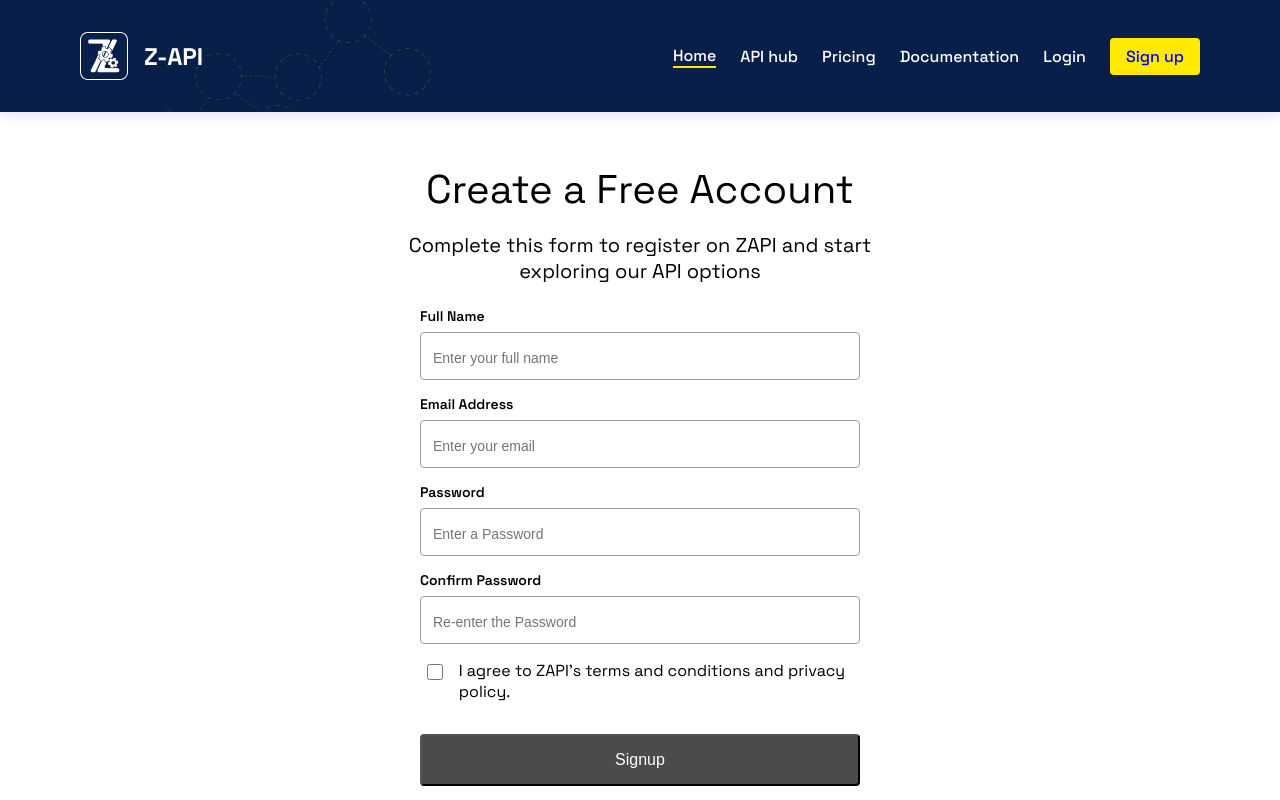
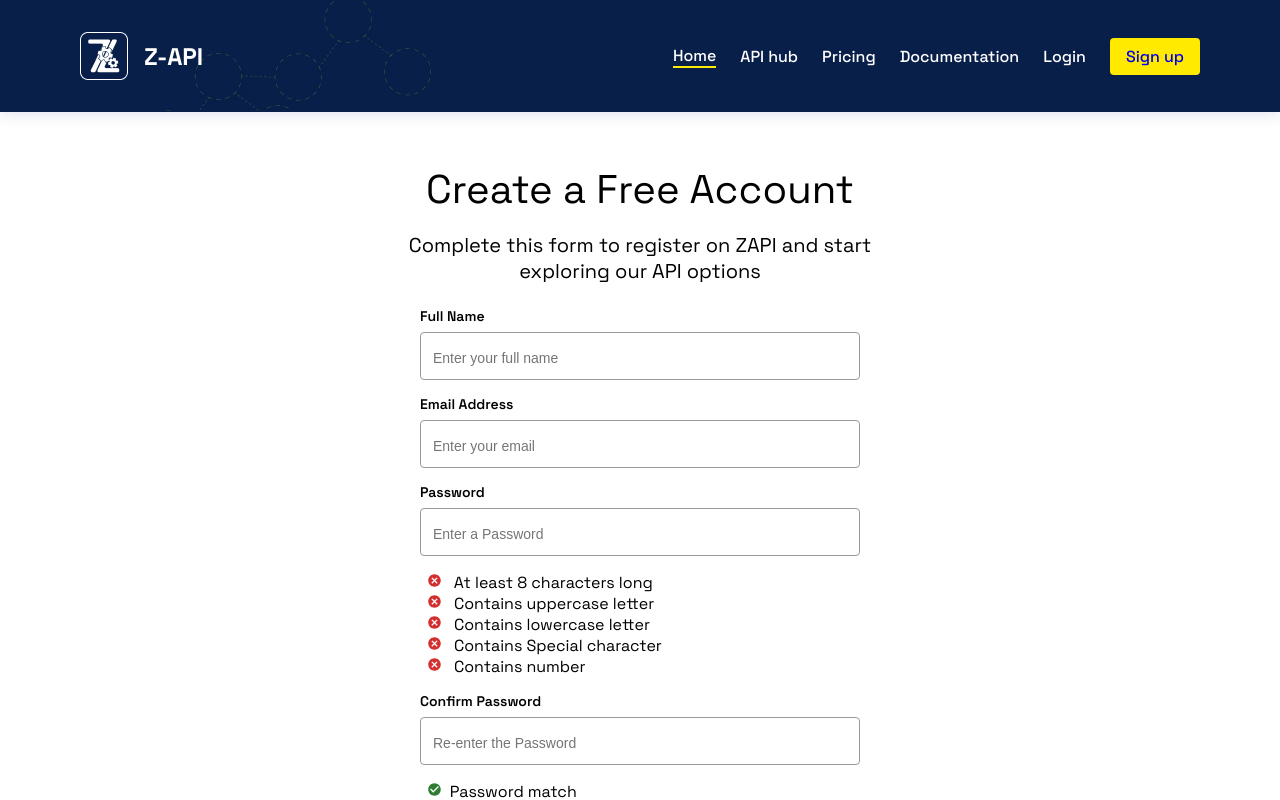
Before and after one commit to Zummit-Africa-Inc/Zapi-FE, a React (Vite) app: page /signup in a window 1280 px wide. Shown: the top 800 px of the page. Built offline with nearby package versions, Linux system fonts and the light colour scheme; no server answers.

Commit message:
added password validation

```diff
--- a/src/pages/Signup.tsx
+++ b/src/pages/Signup.tsx
@@ -1,9 +1,10 @@
 import React, { FormEvent, useEffect, useState } from "react";
 import { Stack, Typography, } from "@mui/material";
 import { makeStyles } from '@mui/styles';
-import { toast }  from "react-toastify";
+import { toast } from "react-toastify";
+import {CheckCircle, Cancel} from '@mui/icons-material';
 
-import { EMAIL_REGEX, PASSWORD_REGEX, MATCH_CHECKER }from "../utils"
+import { EMAIL_REGEX, PASSWORD_REGEX, MATCH_CHECKER, SPECIAL_CHAR }from "../utils"
 import { useContextProvider } from "../contexts/ContextProvider"
 import { useFormInputs, useHttpRequest } from "../hooks";
 import { Fallback } from "../components";
@@ -20,6 +21,17 @@ const Signup:React.FC = () => {
   const { clearError, error, loading, sendRequest } = useHttpRequest();
   const { handleClicked } = useContextProvider();
   const [message, setMessage] = useState<string>("")
+
+  const [validLength, setValidLength] = useState(false);
+  const [hasNumber, setHasNumber] = useState(false);
+  const [upperCase, setUpperCase] = useState(false);
+  const [lowerCase, setLowerCase] = useState(false);
+  const [specialChar, setSpecialChar] = useState(false);
+  const [match, setMatch] = useState(false);
+  const [requiredLength, setRequiredLength] = useState(8)
+
+
+
 
   const handleSubmit = async(e: FormEvent<HTMLFormElement>) => {
     e.preventDefault()
@@ -44,6 +56,16 @@ const Signup:React.FC = () => {
   useEffect(() => {
     {message && toast.success(`${message}`)}
   },[message])
+
+  useEffect(() => {
+    setValidLength(password.length >= requiredLength ? true : false);
+    setUpperCase(password.toLowerCase() !== password);
+    setLowerCase(password.toUpperCase() !== password);
+    setHasNumber(/\d/.test(password));
+    setMatch(!!password && password === confirm_password);
+    setSpecialChar(SPECIAL_CHAR.test(password));
+
+  }, [password, requiredLength]);
 
   return (
     <>
@@ -71,11 +93,34 @@ const Signup:React.FC = () => {
           <div className={classes.input}>
             <label htmlFor="password">Password</label>
             <input type="password" name="password" {...bind} placeholder="Enter a Password" />
-          </div>
+            </div>
+            <div className={classes.check_input}>
+            <ul>
+              <p>
+                {validLength ? <span> <CheckCircle sx={{ fontSize: 15, marginRight:1  }} color="success"/> At least 8 characters long</span> : <span><Cancel sx={{ fontSize: 15, marginRight:1  }}  color="error"/> At least 8 characters long</span>}
+              </p>
+
+              <p>{upperCase ? <span><CheckCircle sx={{ fontSize: 15, marginRight:1  }} color="success"/>Contains uppercase letter</span> : <span><Cancel sx={{ fontSize: 15, marginRight:1  }}  color="error"/> Contains uppercase letter</span>}
+              </p>
+              <p>
+              {lowerCase ? <span><CheckCircle sx={{ fontSize: 15, marginRight:1 }} color="success"/>Contains lowercase letter</span> : <span><Cancel sx={{ fontSize: 15, marginRight:1  }}  color="error"/> Contains lowercase letter</span>}
+              </p>
+              <p>{specialChar ? <span><CheckCircle sx={{ fontSize: 15, marginRight:1  }} color="success"/>Contains Special character</span> : <span><Cancel sx={{ fontSize: 15, marginRight:1  }}  color="error"/> Contains Special character</span>}
+                </p>
+                <p>
+                {hasNumber ? <span><CheckCircle sx={{ fontSize: 15, marginRight:1  }} color="success"/>Contains number</span> : <span><Cancel sx={{ fontSize: 15, marginRight:1  }}  color="error"/> Contains number</span>}
+              </p>
+            </ul>
+            </div>
           <div className={classes.input}>
             <label htmlFor="confirm_password">Confirm Password</label>
             <input type="password" name="confirm_password" {...bind} placeholder="Re-enter the Password" />
-          </div>
+            </div>
+            <div className={classes.check_input}>
+            <ul>
+              <p>{MATCH_CHECKER(password, confirm_password) ? <span><CheckCircle sx={{ fontSize: 15, marginRight:1  }} color="success"/>Password match</span> : <span><Cancel sx={{ fontSize: 15, marginRight:1  }}  color="error"/> Password match</span>}</p>
+            </ul>
+            </div>
           <div className={classes.check_input}>
             <input type="checkbox" name="terms" {...toggle} />
             <label htmlFor="terms">I agree to ZAPI’s terms and conditions and privacy policy.</label>
--- a/src/utils/index.ts
+++ b/src/utils/index.ts
@@ -1,6 +1,8 @@
 export const PASSWORD_REGEX = /^(?=.*[a-zA-Z0-9])(?=.*[A-Z])(?=.*[a-z])(?=.*[0-9])(?=.*[!@#$%_]).{8,20}$/
 
 export const EMAIL_REGEX = /^[a-zA-Z0-9.!#$%&'*+/=_{|}~-]+@[a-zA-Z0-9]+(?:\.[a-zA-Z0-9]+)*$/
+
+export const SPECIAL_CHAR = /[ `!@#$%^&*()_+\-=\]{};':"\\|,.<>?~]/
 
 export const MATCH_CHECKER = (value: any, checker: any) => {
     if(value === checker) return true;
```
Also changed, not shown: 2 other files (tests, documents, lock files or other folders).
